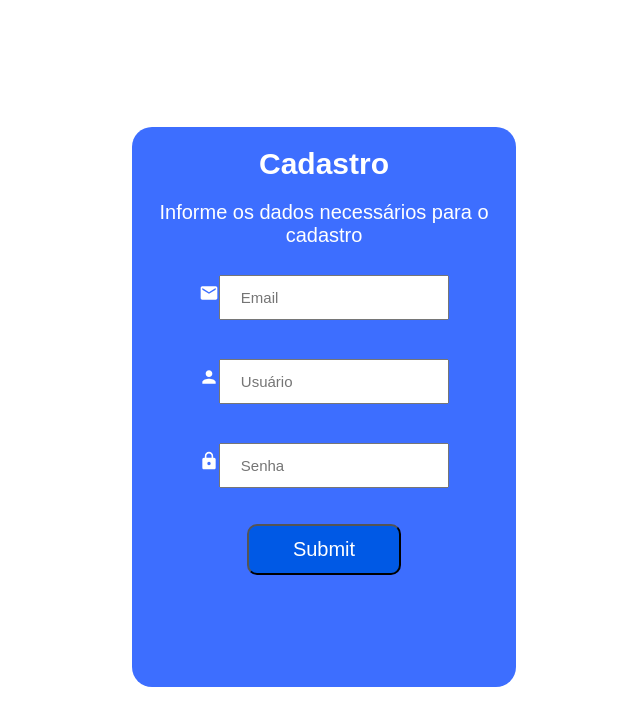
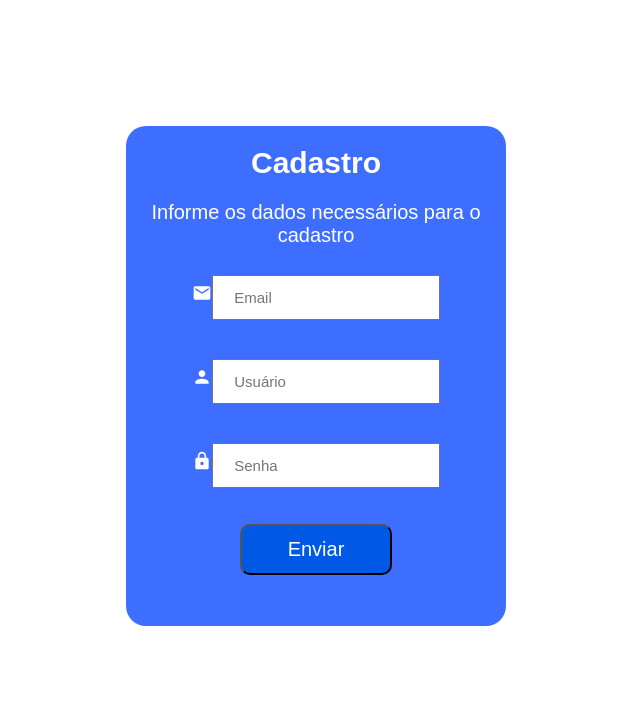
Before and after one commit to logannas/MinhasFinancas, a React (Create React App) app: page /cadastro in a window 1280 px wide. Shown: the top 726 px of the page, without its empty margins (324-964 px from the left). Built offline with nearby package versions, Linux system fonts and the light colour scheme.

Commit message:
delete form watch

```diff
--- a/src/components/AddMetas/index.js
+++ b/src/components/AddMetas/index.js
@@ -49,10 +49,9 @@ const useStyles = makeStyles((theme) => ({
 
 export default function Deposito() {
     const classes = useStyles();
-    const { register, handleSubmit, watch, formState: { errors } } = useForm();
+    const { register, handleSubmit, formState: { errors } } = useForm();
     const onSubmit = data => console.log(data);
 
-    console.log(watch("example")); // watch input value by passing the name of it
 
     return (
         <div>
--- a/src/components/Cadastro/index.js
+++ b/src/components/Cadastro/index.js
@@ -6,8 +6,8 @@ import EmailIcon from '@material-ui/icons/Email';
 
 const useStyles = makeStyles(() => ({
     Container: {
-        width: "100vw",
-        height: "70vh",
+        width: "100%",
+        height: "100%",
         display: "flex",
         flexDirection: "row",
         justifyContent: "center",
@@ -17,7 +17,7 @@ const useStyles = makeStyles(() => ({
     Box: {
         textAlign: "center",
         borderRadius: "20px",
-        marginTop: "10%",
+        marginTop: "5%",
         width: "30%",
         height: "100%",
         color: "#ffffff",
@@ -58,10 +58,9 @@ const useStyles = makeStyles(() => ({
 
 export default function Cadastro() {
     const classes = useStyles();
-    const { register, handleSubmit, watch, formState: { errors } } = useForm();
+    const { register, handleSubmit, formState: { errors } } = useForm();
     const onSubmit = data => console.log(data);
 
-    console.log(watch("example")); // watch input value by passing the name of it
 
     return (
         <div>
@@ -85,7 +84,7 @@ export default function Cadastro() {
                         <br></br>
                         {errors.password && <span className={classes.span}>Esse campo deve ser preenchido</span>}
                         <p></p>
-                        <input type="submit" className={classes.button} />
+                        <button type="submit" className={classes.button}>Enviar</button>
                         <p></p>
                         <br></br>
                     </form>
--- a/src/components/Compras/index.js
+++ b/src/components/Compras/index.js
@@ -48,10 +48,8 @@ const useStyles = makeStyles((theme) => ({
 
 export default function Compras() {
     const classes = useStyles();
-    const { register, handleSubmit, watch, formState: { errors } } = useForm();
+    const { register, handleSubmit, formState: { errors } } = useForm();
     const onSubmit = data => console.log(data);
-
-    console.log(watch("example")); // watch input value by passing the name of it
 
     return (
         <div>
--- a/src/components/Deposito/index.js
+++ b/src/components/Deposito/index.js
@@ -1,6 +1,7 @@
 import { makeStyles } from '@material-ui/core/styles';
 import Header from '../Header/index';
 import { useForm } from "react-hook-form";
+// import useToken from '../../useToken';
 
 
 const useStyles = makeStyles((theme) => ({
@@ -49,10 +50,9 @@ const useStyles = makeStyles((theme) => ({
 
 export default function Deposito() {
     const classes = useStyles();
-    const { register, handleSubmit, watch, formState: { errors } } = useForm();
+    const { register, handleSubmit, formState: { errors } } = useForm();
     const onSubmit = data => console.log(data);
-
-    console.log(watch("example")); // watch input value by passing the name of it
+    // const { token } = useToken();
 
     return (
         <div>
```
